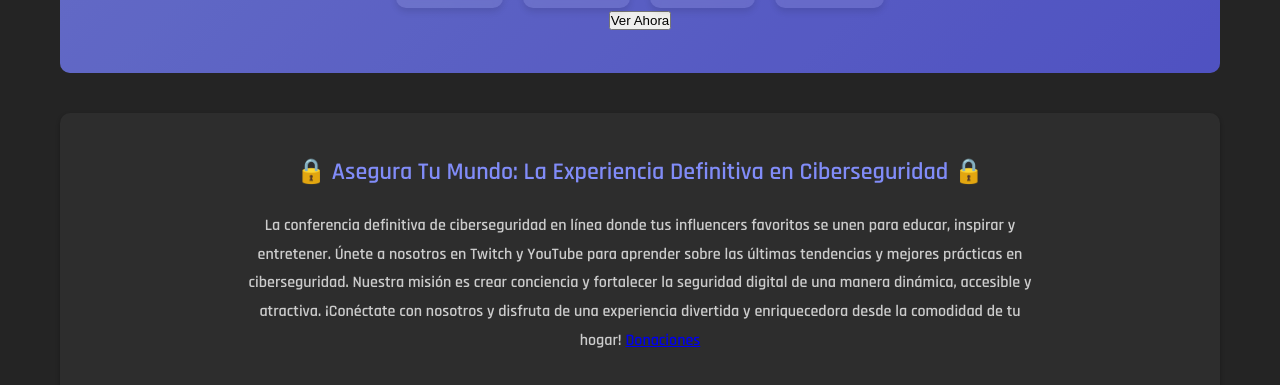
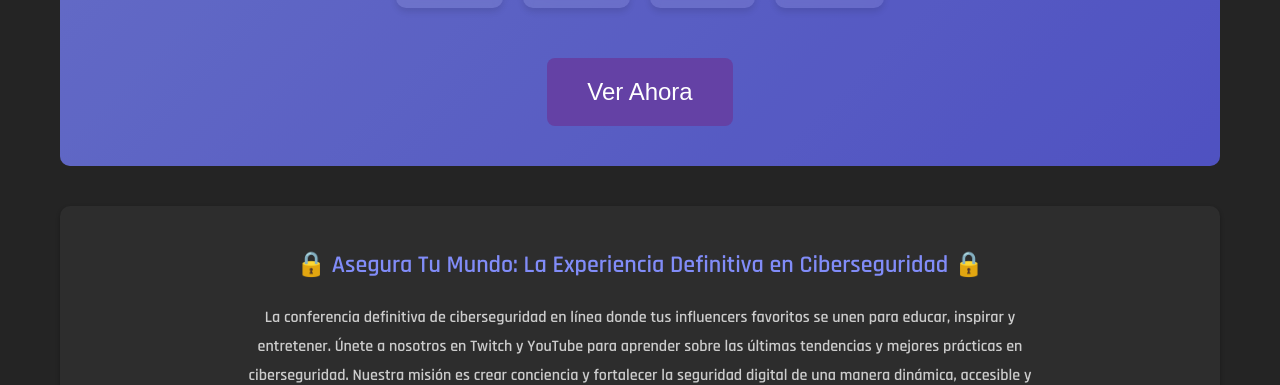
Before and after one commit to influencercon/home, a website built with Vite: page index.html in a window 1280 px wide. Shown: the part 417-802 px from the top of the page. Built offline with nearby package versions, Linux system fonts and the light colour scheme.

Commit message:
Update index.html

```diff
--- a/index.html
+++ b/index.html
@@ -40,10 +40,13 @@
                         <label>Seconds</label>
                     </div>
                 </div>
-                <!-- Botón "Ver Ahora" agregado aquí -->
-                <div class="view-now-button">
+
+                <!-- Botón "Ver Ahora" grande con espacio adecuado -->
+                <div class="view-now-button" style="margin-top: 50px; text-align: center;">
                     <a href="https://www.twitch.tv/albert_yz9yt" target="_blank">
-                        <button>Ver Ahora</button>
+                        <button style="font-size: 1.5rem; padding: 20px 40px; background-color: #6441a5; color: white; border: none; border-radius: 8px; cursor: pointer; transition: background-color 0.3s ease;">
+                            Ver Ahora
+                        </button>
                     </a>
                 </div>
             </div>
```
